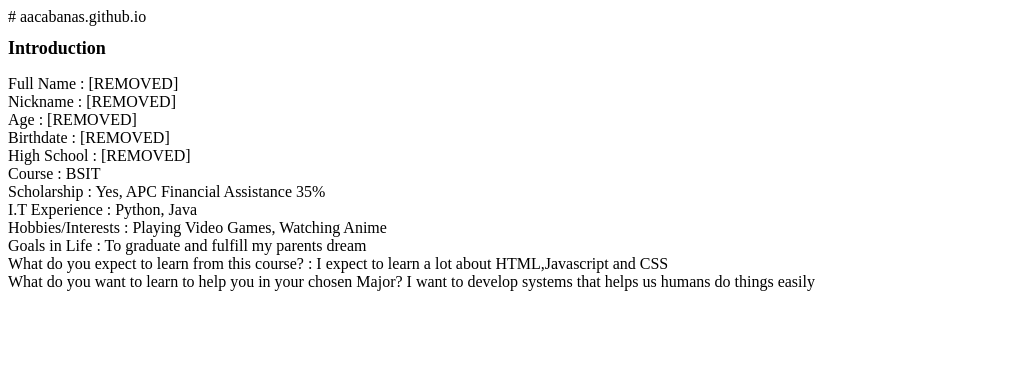
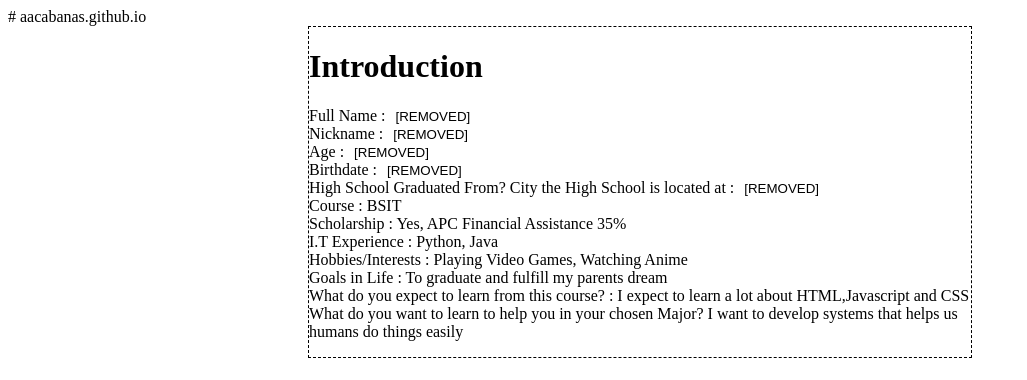
Before and after one commit to aacabanas/aacabanas.github.io, a plain HTML site: page index.html in a window 1280 px wide. Shown: the whole page, without its empty margins (0-1027 px from the left). Drawn offline with Linux system fonts and the light colour scheme.

Commit message:
Update index.html

```diff
--- a/index.html
+++ b/index.html
@@ -1,17 +1,22 @@
 # aacabanas.github.io
 <!DOCTYPE HTML>
-<html>
+<html lang="en">
   <head>
     <meta charset="utf-8">
+    <link rel="stylesheet" href="styles.css">
+    <script type="text/javascript" src="script.js"></script>
   </head>
   <body>
-    <h1 style="font-size: large;">Introduction</h1>
+    <div class="container">
+
+      <h1 class="head">Introduction</h1>
+
       <p>
-      Full Name : [REMOVED]<br
-      >Nickname : [REMOVED]<br>
-      Age : [REMOVED]<br>
-      Birthdate : [REMOVED] <br>
-      High School : [REMOVED]<br>
+        Full Name : <button id="name" onclick="Name()">[REMOVED]</button><br
+        >Nickname : <button id="nick" onclick="Nick()">[REMOVED]</button><br>
+        Age : <button id="age" onclick="Age()">[REMOVED]</button><br>
+        Birthdate : <button id="bdate" onclick="BDate()">[REMOVED]</button ><br>
+        High School Graduated From? City the High School is located at : <button id="hschool" onclick="HSchool()">[REMOVED]</button><br>
         Course : BSIT<br>
         Scholarship : Yes, APC Financial Assistance 35%<br>
         I.T Experience : Python, Java<br>
@@ -20,5 +25,12 @@
         What do you expect to learn from this course? : I expect to learn a lot about HTML,Javascript and CSS<br>
         What do you want to learn to help you in your chosen Major? I want to develop systems that helps us humans do things easily
       </p>
+    </div>
+    <p id="clock">
+
+    </p>
+    <!--
+
+  -->
   </body>
 </html>
```
Lines whose indentation alone changed are shown as unchanged.
